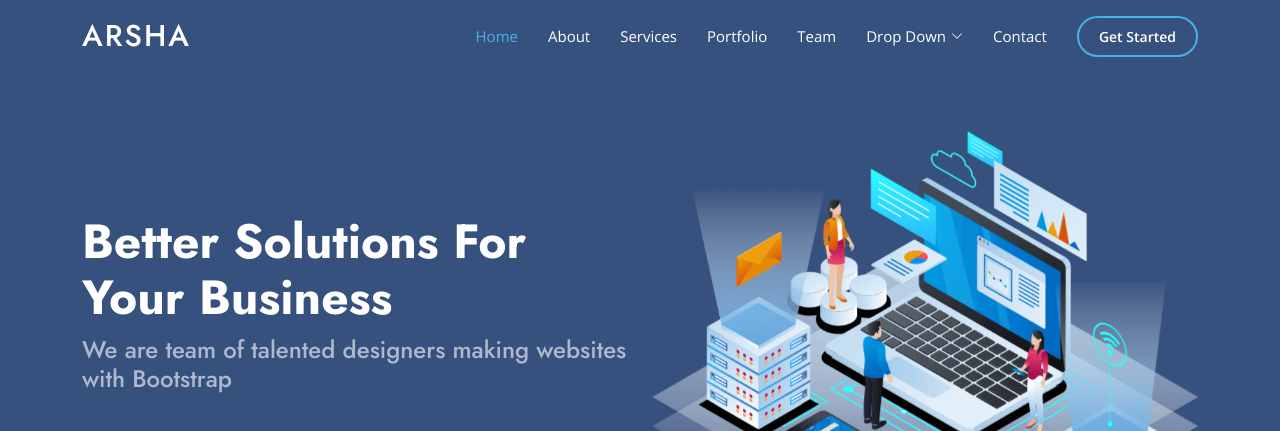
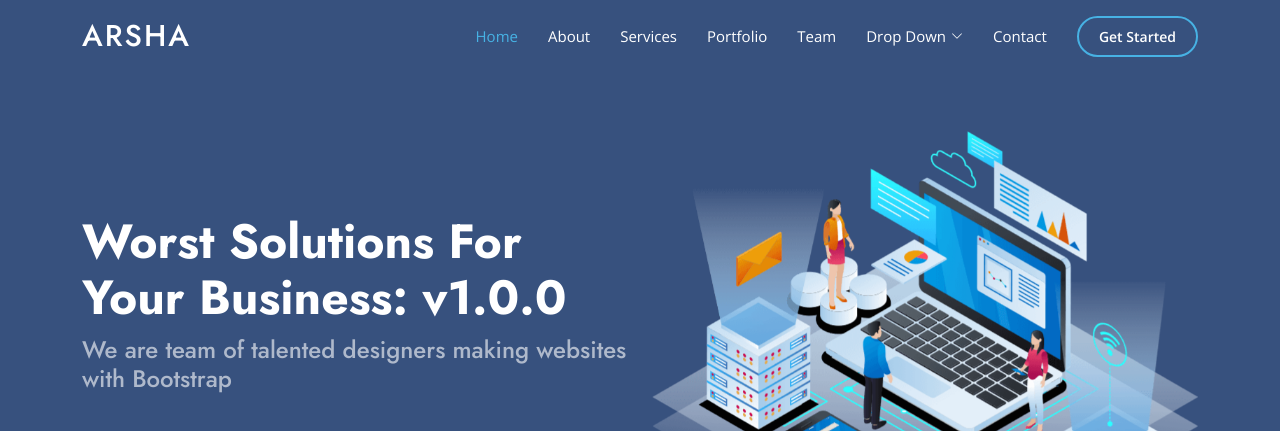
Before and after one commit to JuwonOh/docker-ecr, a plain HTML site: page index.html in a window 1280 px wide. Shown: the top 431 px of the page. Drawn offline with nearby package versions, Linux system fonts and the light colour scheme.

Commit message:
test: Test for github actions

```diff
--- a/index.html
+++ b/index.html
@@ -85,7 +85,7 @@
     <div class="container">
       <div class="row">
         <div class="col-lg-6 d-flex flex-column justify-content-center pt-4 pt-lg-0 order-2 order-lg-1" data-aos="fade-up" data-aos-delay="200">
-          <h1>Better Solutions For Your Business</h1>
+          <h1>Worst Solutions For Your Business: v1.0.0</h1>
           <h2>We are team of talented designers making websites with Bootstrap</h2>
           <div class="d-flex justify-content-center justify-content-lg-start">
             <a href="#about" class="btn-get-started scrollto">Get Started</a>
```
